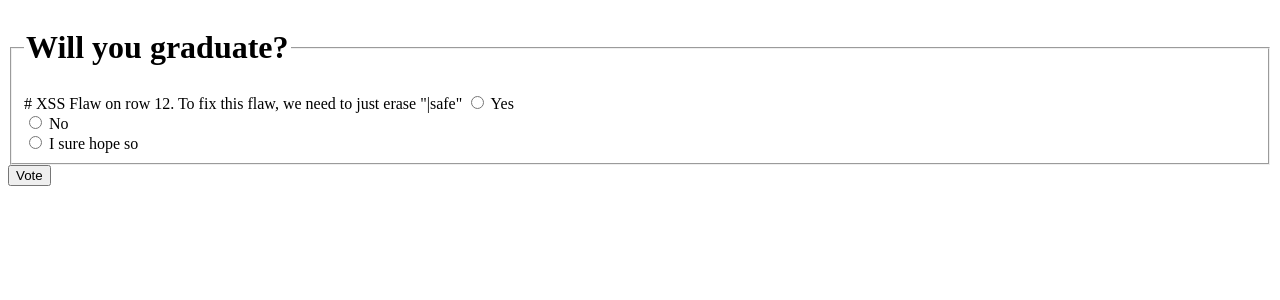
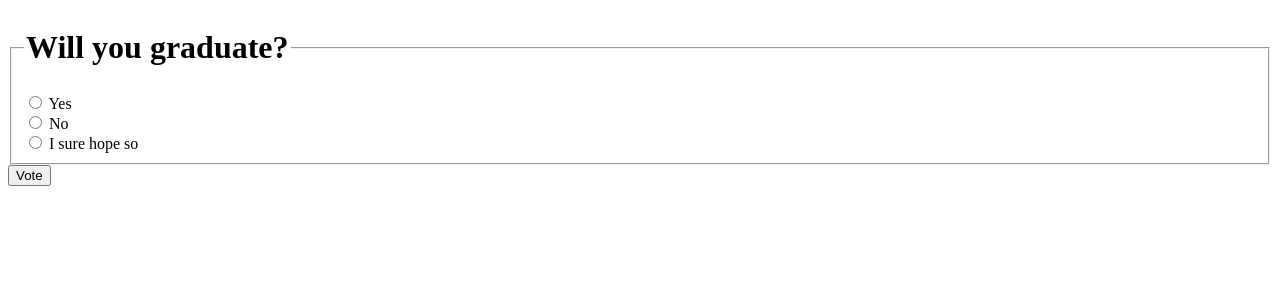
Before and after one commit to Mahlamaki/CSB-Project1-2025, a Django app: page /polls/2/ in a window 1280 px wide. Shown: the top 300 px of the page. Run offline with Django 5.2, Linux system fonts and the light colour scheme; data comes from the database, SQL or seed files in the repository.

Commit message:
cleaning the code

```diff
--- a/mysite/polls/templates/polls/detail.html
+++ b/mysite/polls/templates/polls/detail.html
@@ -8,7 +8,7 @@
     <form action="{% url 'polls:vote' question.id %}" method="post">
     {% csrf_token %}
     <fieldset>
-    	# XSS Flaw on row 12. To fix this flaw, we need to just erase "|safe"
+    	<!-- XSS Flaw on row 12. To fix this flaw, we need to just erase "|safe" -->
     	<legend><h1>{{ question.question_text|safe }}</h1></legend>
     	{% if error_message %}<p><strong>{{ error_message }}</strong></p>{% endif %}
     	{% for choice in question.choice_set.all %}
```
Also changed, not shown: mysite/polls/views.py (+12 -10 lines), mysite/polls/templates/polls/results.html (line endings or trailing spaces).
